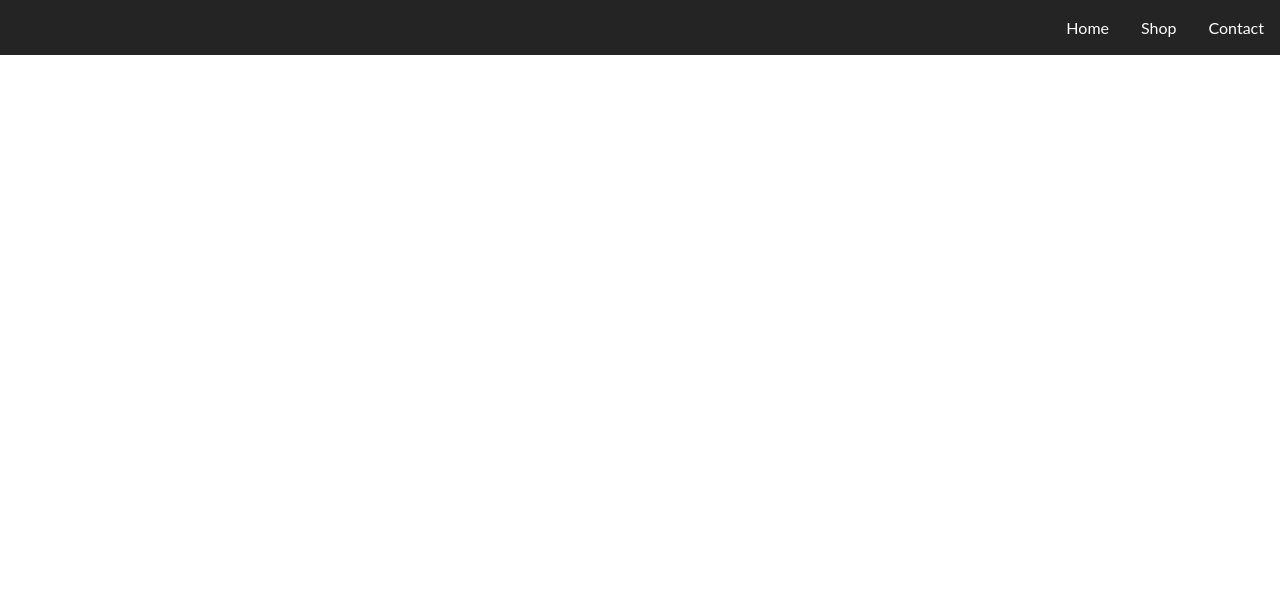
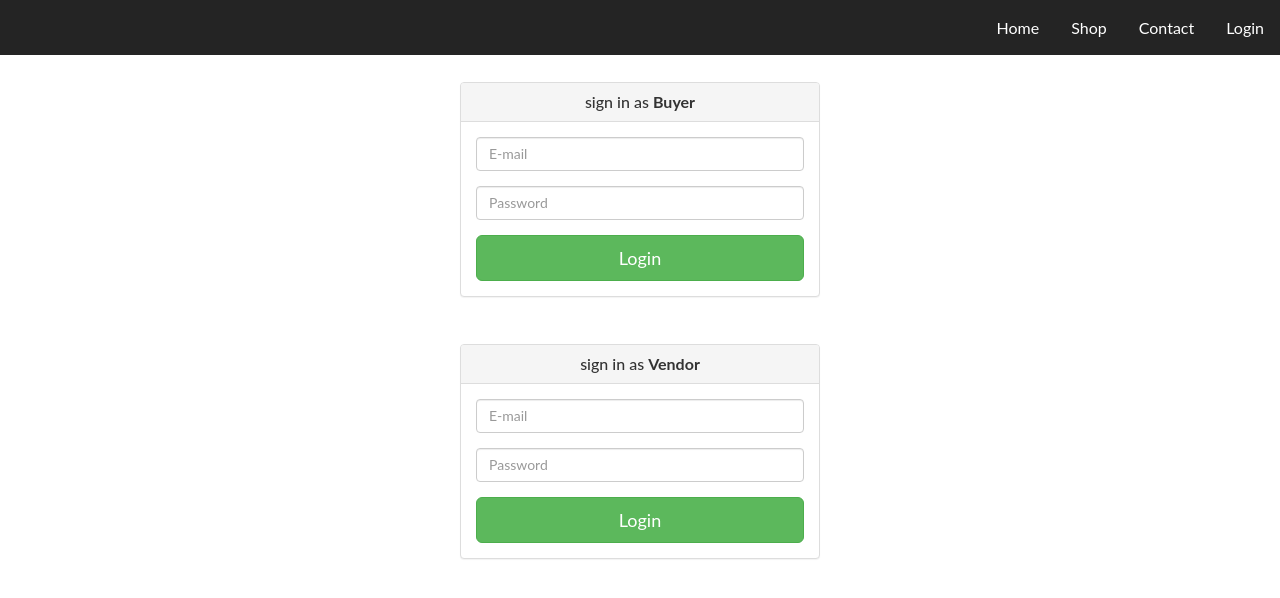
Before and after one commit to sehmimdump/grocery-man, a React (Create React App) app: page /login in a window 1280 px wide. Shown: the top 598 px of the page. Built offline with nearby package versions, Linux system fonts and the light colour scheme.

Commit message:
login page

```diff
--- a/src/components/Card.js
+++ b/src/components/Card.js
@@ -1,7 +1,7 @@
 import React, { Component } from "react";
 // Css
 import "./css/Card.css";
-import "./css/CardDetails.css"
+import "./css/CardDetails.css";
 // Data
 import Data from "./DummyData";
 import CardDetails from "./CardDetails";
@@ -10,17 +10,17 @@ class Card extends Component {
   state = {
     zoom: false,
     NumberOfItemsInCart: 0,
-    itemsInCart: [],
+    itemsInCart: []
   };
-
 
   render() {
     // Method to zoom in on the item clicked || not finished ||
-    const showDiv = () => {
+    const showDiv = (data) => {
       this.setState({
-        zoom : !this.state.zoom
-      })
-    }
+        zoom: !this.state.zoom
+      });
+      {()=>zoomHandle(data)}
+    };
     // const handleCheck = (data) => {
     //   this.setState({
     //     zoom: true,
@@ -28,12 +28,12 @@ class Card extends Component {
     //     // itemsInCart: itemsInCart[(data.item)]
     //   });
     // };
-    const addItem = (data) => {
-    //////////// PROP COMES FROM ShopPage /////////
+    const addItem = data => {
+      //////////// PROP COMES FROM ShopPage /////////
       this.props.addItemToCart(data);
     };
-    const deleteItem = (data) => {
-    //////////// PROP COMES FROM ShopPage /////////
+    const deleteItem = data => {
+      //////////// PROP COMES FROM ShopPage /////////
       this.props.deleteItemFromCart(data);
     };
     // // ZOOM IN WHEN DETAILS CLICKED
@@ -41,35 +41,53 @@ class Card extends Component {
     //   <CardDetails title={data.title} />
     //   console.log(data.title)
     // }
+    const zoomHandle = item => {
+      {this.state.zoom ? (
+        <div>
+          <div className="Card-details">
+            <h1> {item.title} </h1>
+            <img className="item-images" src={item.img} alt={item.title} />
+            <p>Details: {item.details} </p>
+            <div>Price: {item.price}/lb </div>
+            <div>Stock: {item.stock} Batches </div>
+            <button> Add To cart </button>
+          </div>
+          <button className="Card-details-button" onClick={showDiv}>
+            {" "}
+            Back{" "}
+          </button>
+        </div>
+      ) : null}
+    }
     return (
       <div className="band">
         {Data.map((item, index) => {
           return (
-            <div
-              key={item.id}
-              className="items"
-
-              index={this.state.index}
-            >
+            <div key={item.id} className="items" index={this.state.index}>
               <div className="thumb">{item.title} </div>
               <img className="item-images" src={item.img} alt={item.title} />
               <div className="item-footer"> Price ${item.price}/lb </div>
-              <button onClick={showDiv} className="btn btn-details"> Details </button>
-              <button onClick={()=>addItem(Data[index])} className="btn btn-danger">
+              <button onClick={()=>showDiv(Data[index])} className="btn btn-details">
+                {" "}
+                Details{" "}
+              </button>
+              <button
+                onClick={() => addItem(Data[index])}
+                className="btn btn-danger"
+              >
                 +
               </button>
-              <button onClick={()=>deleteItem(Data[index])} className="btn btn-danger">
+              <button
+                onClick={() => deleteItem(Data[index])}
+                className="btn btn-danger"
+              >
                 -
               </button>
+
             </div>
           );
         })}
-        {
-          this.state.zoom ? <div> < CardDetails showDiv={this.showDiv} /> <button className="Card-details-button" onClick={showDiv}> Back </button></div> : null
-        }
-
       </div>
-
     );
   }
 }
--- a/src/components/DummyData.js
+++ b/src/components/DummyData.js
@@ -4,63 +4,72 @@ const dummyDataForData = [
         title : 'Avocado',
         img : 'http://pngimg.com/uploads/avocado/avocado_PNG15516.png',
         price : 1.99,
-        stock : 0
+        stock : 0,
+        details: ''
     },
     {
         id : 1 ,
         title : 'Apples',
         img : 'http://pngimg.com/uploads/apple/apple_PNG12509.png',
         price : 2.99,
-        stock : 0
+        stock : 0,
+        details: ''
     },
     {
         id : 2 ,
         title : 'Bananas',
         img : 'http://pngimg.com/uploads/banana/banana_PNG824.png',
         price : 0.69,
-        stock : 0
+        stock : 0,
+        details: ''
     },
     {
         id : 3 ,
         title : 'Grapes',
         img : 'http://pngimg.com/uploads/grapefruit/grapefruit_PNG15271.png',
         price : 3.99,
-        stock : 0
+        stock : 0,
+        details: ''
     },
     {
         id : 4 ,
         title : 'Berries',
         img : 'http://pngimg.com/uploads/blueberries/blueberries_PNG74.png',
         price : 1.99,
-        stock : 0
+        stock : 0,
+        details: ''
     },
     {
         id : 5 ,
         title : 'Mango',
         img : 'http://pngimg.com/uploads/mango/mango_PNG9186.png',
         price : 2.99,
-        stock : 0
+        stock : 0,
+        details: ''
     },
     {
         id : 6 ,
         title : 'Oranges',
         img : 'http://pngimg.com/uploads/orange/orange_PNG809.png',
         price : 1.99,
-        stock : 0
+        stock : 0,
+        details: ''
     },
     {
         id : 7 ,
         title : 'Coconut',
         img : 'http://www.halfyourplate.ca/wp-content/uploads/2015/01/coconutmeat_small.gif',
         price : 1.99,
-        stock : 0
+        stock : 0,
+        details: ''
     },
     {
         id : 8 ,
         title : 'Lemmon',
         img : 'http://www.halfyourplate.ca/wp-content/uploads/2015/01/lemon_small.gif',
         price : 1.99,
-        stock : 0
+        stock : 0,
+        details: ''
     },
 
 ]
--- /dev/null
+++ b/src/components/LoginPage.js
@@ -0,0 +1,58 @@
+import React, { Component } from "react";
+
+
+const LoginPage = () => {
+    return(
+    <div className="container">
+        <br />
+        <div className="row">
+            <div className="col-md-4 col-md-offset-4">
+            <div className="panel panel-default">
+                <div class="panel-heading">
+                <h3 className="panel-title">sign in as <b> Buyer </b></h3>
+                </div>
+                <div className="panel-body">
+                <form accept-charset="UTF-8" role="form">
+                    <fieldset>
+                    <div className="form-group">
+                        <input className="form-control" placeholder="E-mail" />
+                    </div>
+                    <div class="form-group">
+                        <input className="form-control" placeholder="Password" name="password" type="password" value=""></input>
+                    </div>
+                    <input className="btn btn-lg btn-success btn-block" type="submit" value="Login"></input>
+                    </fieldset>
+                </form>
+                </div>
+            </div>
+            </div>
+        </div>
+        <br />
+        <div className="row">
+            <div className="col-md-4 col-md-offset-4">
+            <div className="panel panel-default">
+                <div class="panel-heading">
+                <h3 className="panel-title">sign in as <b> Vendor </b></h3>
+                </div>
+                <div className="panel-body">
+                <form accept-charset="UTF-8" role="form">
+                    <fieldset>
+                    <div className="form-group">
+                        <input className="form-control" placeholder="E-mail" />
+                    </div>
+                    <div class="form-group">
+                        <input className="form-control" placeholder="Password" name="password" type="password" value=""></input>
+                    </div>
+                    <input className="btn btn-lg btn-success btn-block" type="submit" value="Login"></input>
+                    </fieldset>
+                </form>
+                </div>
+            </div>
+            </div>
+        </div>
+    </div>
+
+    )
+}
+
+export default LoginPage;
--- a/src/components/RouteComponent.js
+++ b/src/components/RouteComponent.js
@@ -4,13 +4,16 @@ import { BrowserRouter as Router, Route } from "react-router-dom";
 import ShopPage from "./ShopPage";
 import Startpage from "./Startpage";
 import ContactPage from "./ContactPage";
+import LoginPage from "./LoginPage";
 //CSS
 import './css/Startpage.css';
 
 const navbarData = [
+  { title: 'Login', url: 'login', id:4 },
   { title: 'Contact', url: '/contact', id: 3 },
   { title: 'Shop', url: '/shop', id: 2},
   { title: 'Home', url: '/', id: 1}
+
 ];
 
 class RouteComponent extends Component {
@@ -36,6 +39,7 @@ class RouteComponent extends Component {
         <Route exact path="/" component={Startpage}/>
         <Route path="/shop" component={ShopPage}/>
         <Route path="/contact" component={ContactPage}/>
+        <Route path="/login" component={LoginPage}/>
       </div>
     </Router>
     );
--- a/src/components/css/CardDetails.css
+++ b/src/components/css/CardDetails.css
@@ -1,11 +1,12 @@
 .Card-details{
     position: fixed;
     z-index: 2;
-    width: 600px;
-    height: 400px;
-    left: 25%;
-    top: 20%;
-    background-color: grey;
+    width: 800px;
+    height: 600px;
+    left: 20%;
+    top: 10%;
+    background-color: rgba(235, 222, 222, 0.19)
+
 }
 
 .Card-details-button{
```
